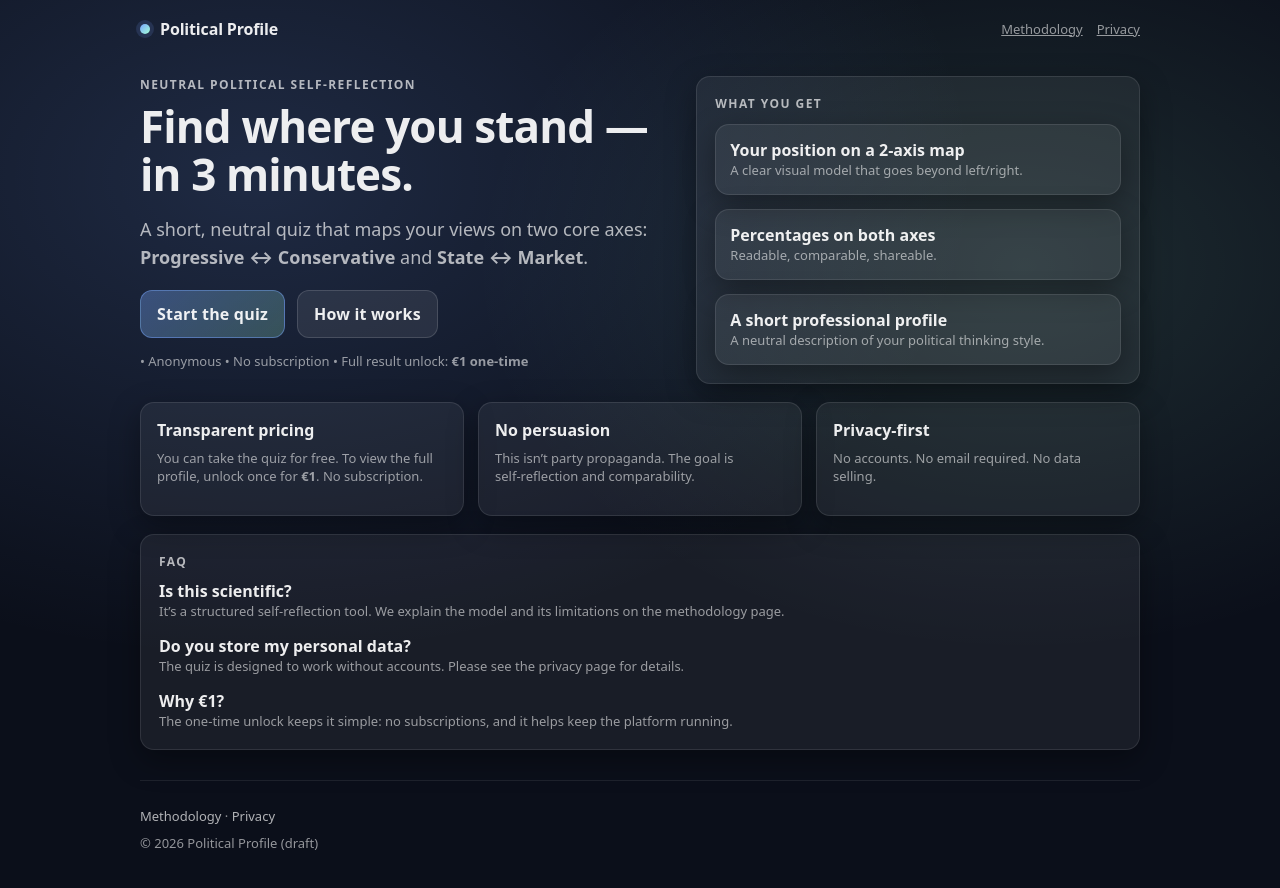
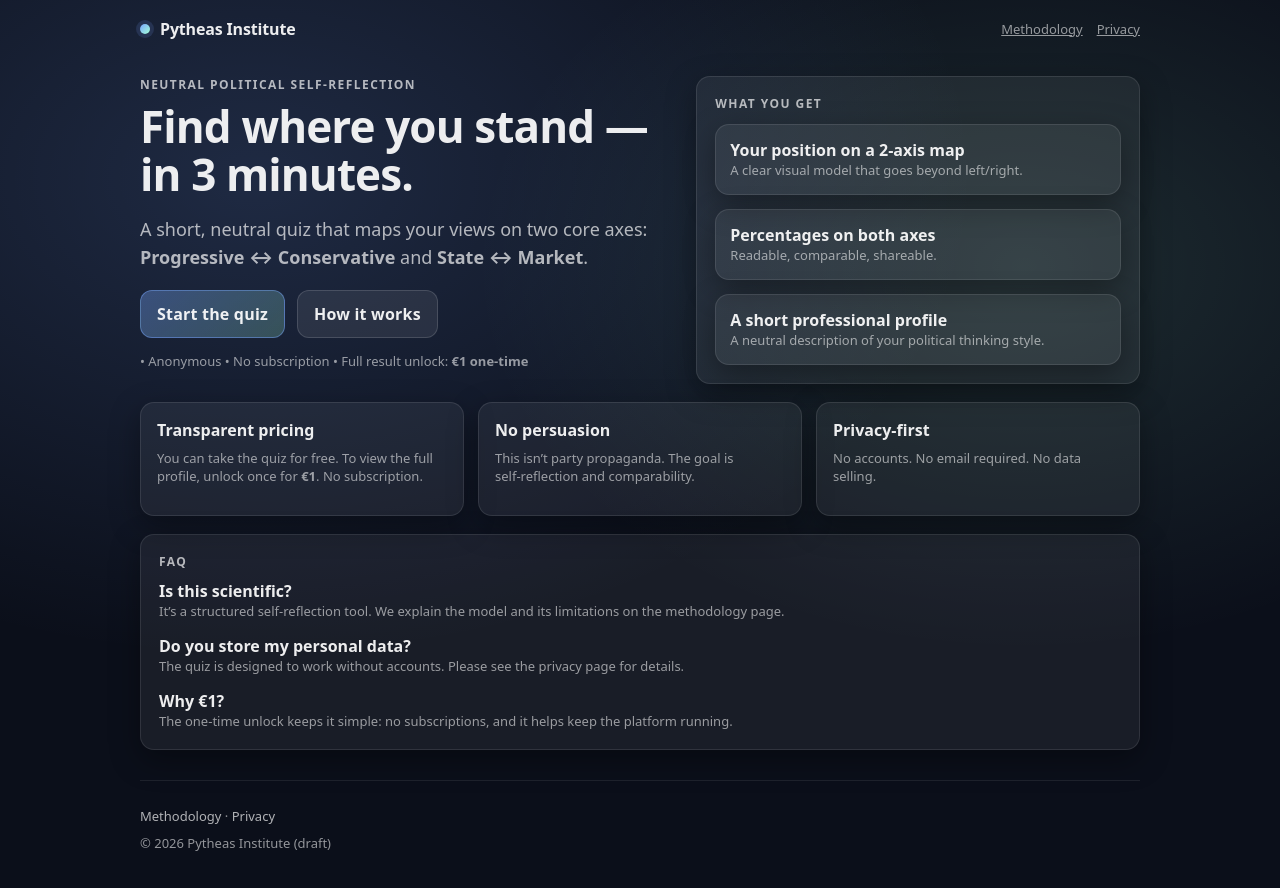
Before and after one commit to pytheasinstitute/pytheas-political, a Next.js app in the folder political-quiz/: page / in a window 1280 px wide. Built offline with nearby package versions, Linux system fonts and the light colour scheme.

Commit message:
Brand: Pytheas Institute + Pytheas Political Profile

```diff
--- a/political-quiz/src/app/layout.tsx
+++ b/political-quiz/src/app/layout.tsx
@@ -2,7 +2,7 @@ import type { Metadata } from "next";
 import "./globals.css";
 
 export const metadata: Metadata = {
-  title: "Political Profile – 2‑Axis Quiz",
+  title: "Pytheas Political Profile – 2‑Axis Quiz",
   description:
     "A short, neutral political profile quiz. No subscription. No hidden costs. Unlock the full result for €1 (one‑time).",
 };
--- a/political-quiz/src/app/methodology/page.tsx
+++ b/political-quiz/src/app/methodology/page.tsx
@@ -6,7 +6,7 @@ export default function MethodologyPage() {
       <header className="nav">
         <div className="brand">
           <span className="dot" />
-          <span>Political Profile</span>
+          <span>Pytheas Institute</span>
         </div>
         <nav style={{ display: "flex", gap: 14 }}>
           <Link href="/" className="small">
--- a/political-quiz/src/app/page.tsx
+++ b/political-quiz/src/app/page.tsx
@@ -6,7 +6,7 @@ export default function HomePage() {
       <header className="nav">
         <div className="brand">
           <span className="dot" />
-          <span>Political Profile</span>
+          <span>Pytheas Institute</span>
         </div>
         <nav style={{ display: "flex", gap: 14 }}>
           <Link href="/methodology" className="small">
@@ -122,7 +122,7 @@ export default function HomePage() {
           </Link>
         </div>
         <div className="small" style={{ marginTop: 8 }}>
-          © {new Date().getFullYear()} Political Profile (draft)
+          © {new Date().getFullYear()} Pytheas Institute (draft)
         </div>
       </footer>
     </div>
--- a/political-quiz/src/app/privacy/page.tsx
+++ b/political-quiz/src/app/privacy/page.tsx
@@ -6,7 +6,7 @@ export default function PrivacyPage() {
       <header className="nav">
         <div className="brand">
           <span className="dot" />
-          <span>Political Profile</span>
+          <span>Pytheas Institute</span>
         </div>
         <nav style={{ display: "flex", gap: 14 }}>
           <Link href="/" className="small">
--- a/political-quiz/src/app/quiz/page.tsx
+++ b/political-quiz/src/app/quiz/page.tsx
@@ -6,7 +6,7 @@ export default function QuizPage() {
       <header className="nav">
         <div className="brand">
           <span className="dot" />
-          <span>Political Profile</span>
+          <span>Pytheas Institute</span>
         </div>
         <nav style={{ display: "flex", gap: 14 }}>
           <Link href="/methodology" className="small">
```
